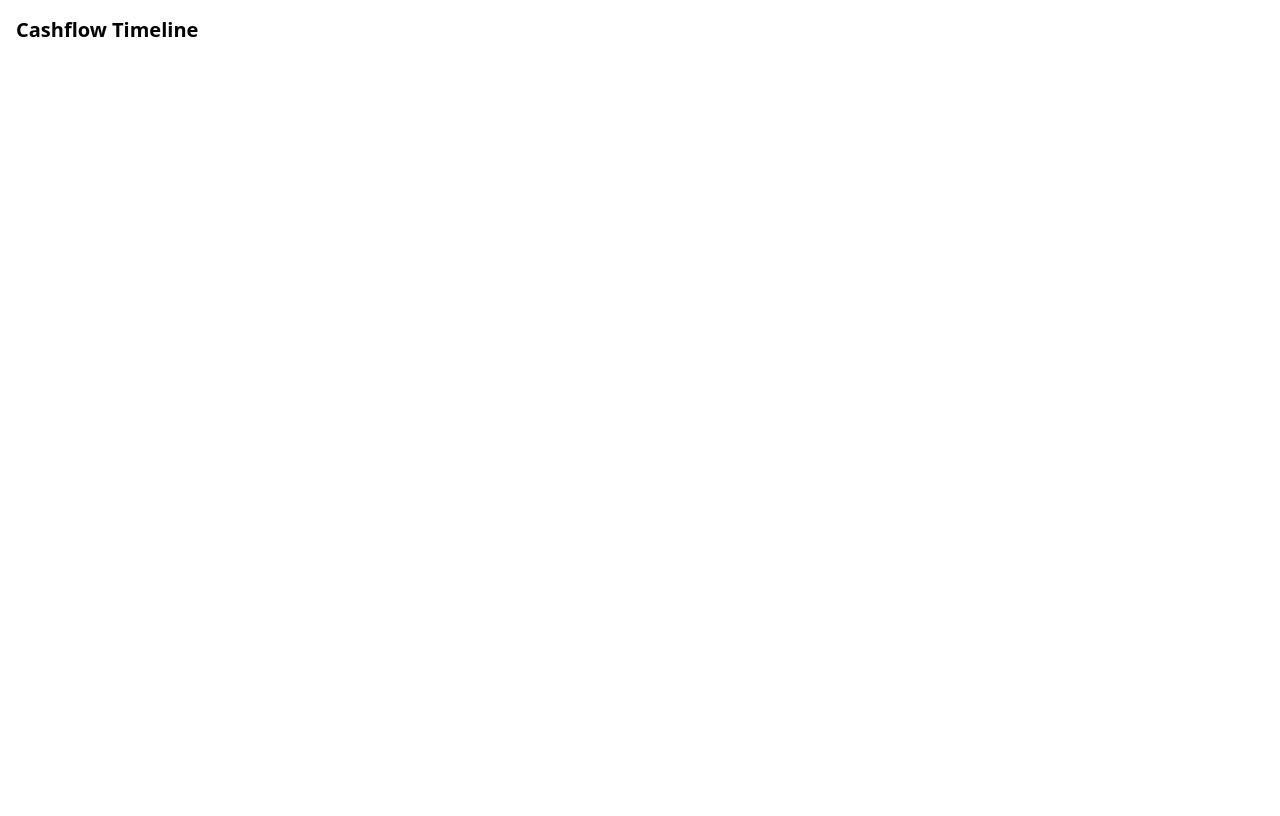
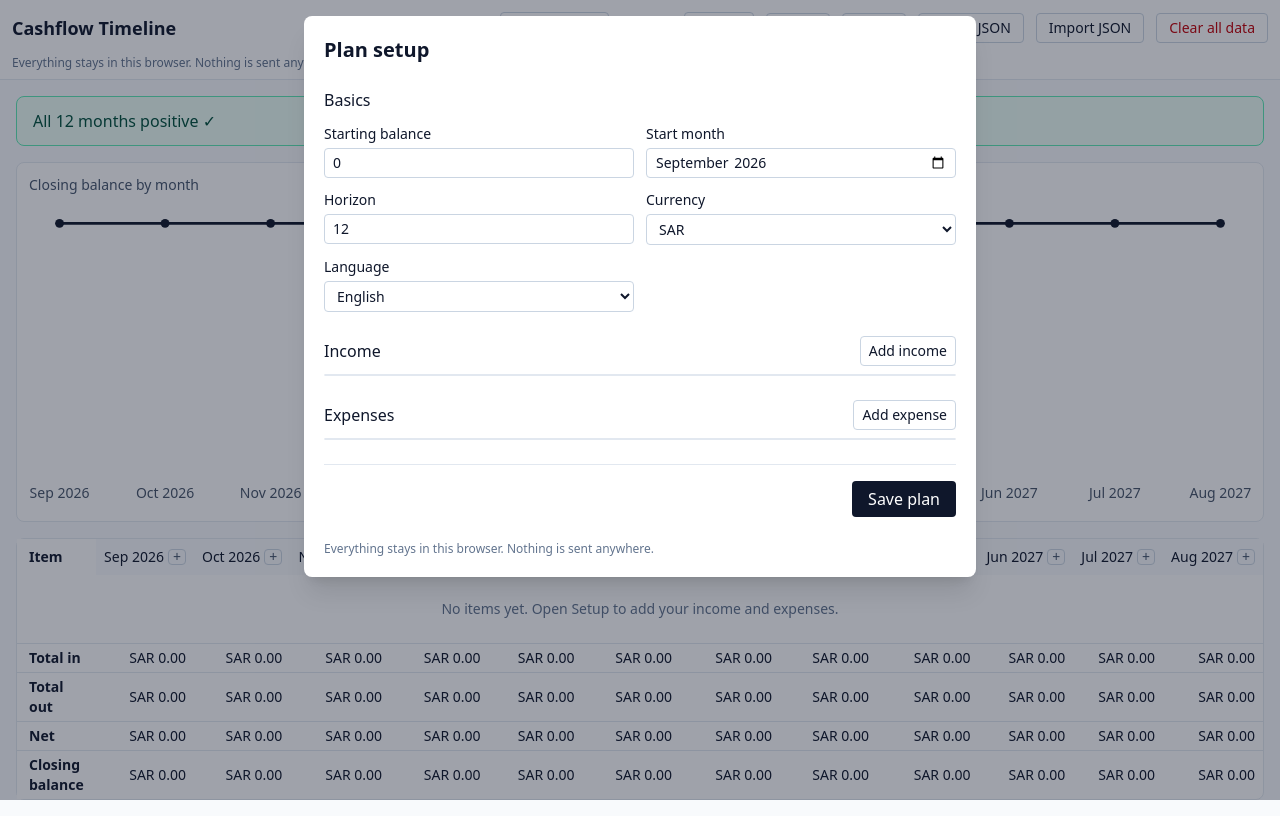
Before and after one commit to mohamed-akef/cashflow-timeline, a React (Vite) app: page / in a window 1280 px wide. Built offline with nearby package versions, Linux system fonts and the light colour scheme.

Commit message:
feat: compose the app, add README

```diff
--- a/src/App.tsx
+++ b/src/App.tsx
@@ -1,3 +1,33 @@
+import { useEffect, useMemo } from 'react';
+import { BalanceChart } from './components/BalanceChart';
+import { SetupDialog } from './components/SetupDialog';
+import { SummaryStrip } from './components/SummaryStrip';
+import { TimelineGrid } from './components/TimelineGrid';
+import { Toolbar } from './components/Toolbar';
+import { expand, summarize } from './domain/engine';
+import { applyLocaleToDocument } from './i18n';
+import { usePlanStore } from './store/planStore';
+
 export default function App() {
-  return <h1 className="p-4 text-xl font-semibold">Cashflow Timeline</h1>;
+  const plan = usePlanStore((s) => s.plan);
+  const setupOpen = usePlanStore((s) => s.setupOpen);
+
+  useEffect(() => {
+    applyLocaleToDocument(plan.settings.locale);
+  }, [plan.settings.locale]);
+
+  const rows = useMemo(() => expand(plan), [plan]);
+  const summary = useMemo(() => summarize(rows), [rows]);
+
+  return (
+    <div className="min-h-screen bg-slate-50 text-slate-900">
+      <Toolbar />
+      <main className="mx-auto max-w-7xl space-y-4 p-4">
+        <SummaryStrip summary={summary} monthCount={rows.length} />
+        <BalanceChart rows={rows} />
+        <TimelineGrid rows={rows} />
+      </main>
+      {setupOpen && <SetupDialog />}
+    </div>
+  );
 }
```
Also changed, not shown: 2 other files (tests, documents, lock files or other folders).
